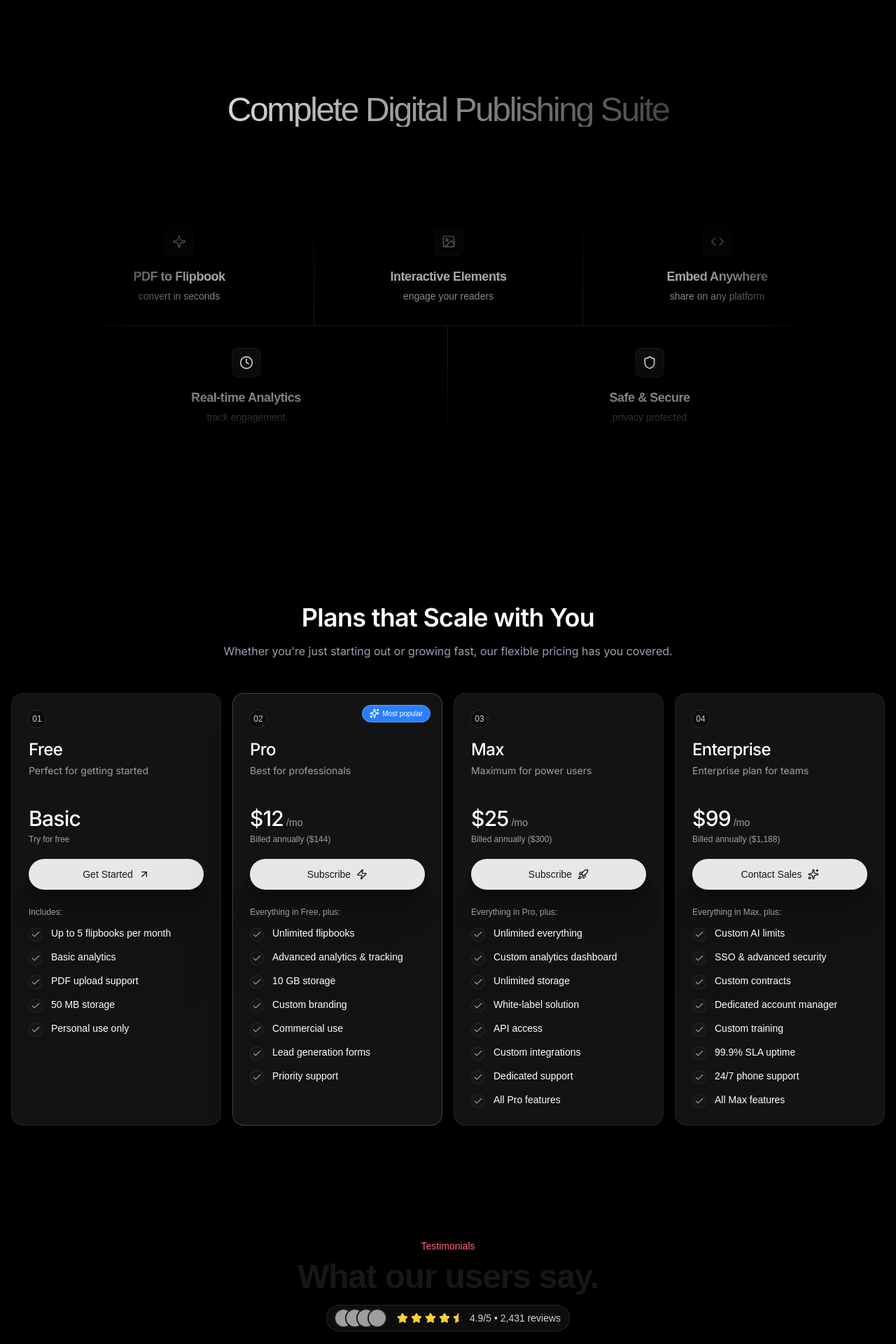
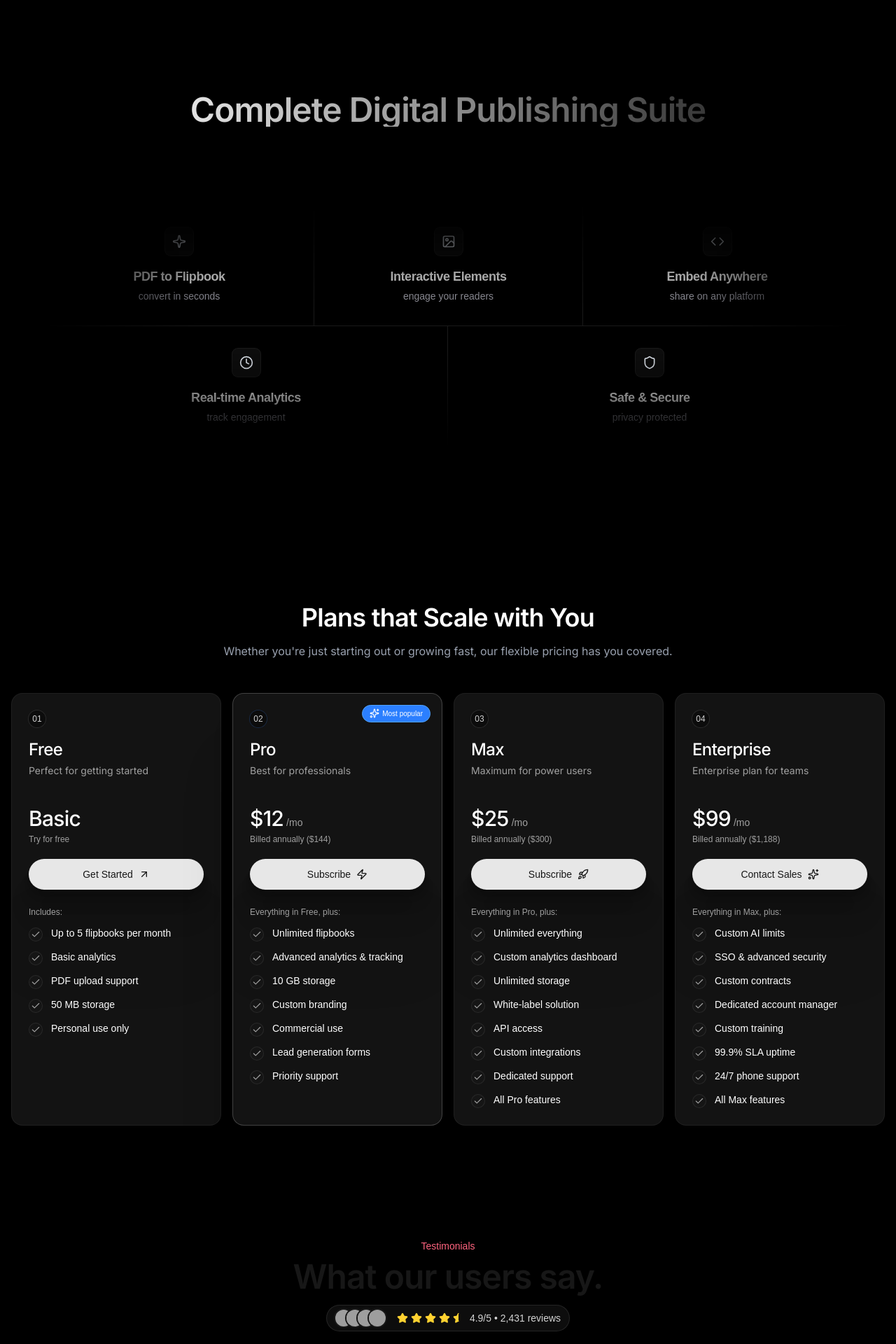
Before and after one commit to revanthchary04/originbook, a Next.js app: page / in a window 1280 px wide. Shown: the part 1340-3260 px from the top of the page at 70% size. Built offline with nearby package versions, Linux system fonts and the light colour scheme; grey boxes are pictures that could not be loaded.

Commit message:
Apply consistent Inter font styling to section titles

```diff
--- a/src/components/services.tsx
+++ b/src/components/services.tsx
@@ -5,8 +5,10 @@ const ServicesSection: React.FC = () => {
     <section className="mt-10 mb-0 pt-0 pb-0 relative">
       <div className="sm:px-6 lg:px-8 lg:pb-0 max-w-7xl mr-auto ml-auto pt-16 pr-4 pb-16 pl-4">
         <h2
-          className="text-2xl font-medium text-white tracking-tighter text-center mb-0 sm:text-5xl"
+          className="text-2xl font-semibold text-white text-center mb-0 sm:text-5xl"
           style={{
+            fontFamily: 'Inter, sans-serif',
+            letterSpacing: '-0.02em',
             maskImage: 'linear-gradient(90deg, transparent, black 0%, black 10%, transparent)',
             WebkitMaskImage: 'linear-gradient(90deg, transparent, black 0%, black 10%, transparent)'
           }}
--- a/src/components/testimonials.tsx
+++ b/src/components/testimonials.tsx
@@ -50,7 +50,7 @@ export default function TestimonialsSection() {
         {/* Header */}
         <div className="mb-12 text-center">
           <span className="text-sm font-medium text-rose-400">Testimonials</span>
-          <h2 className="mt-2 text-3xl sm:text-4xl md:text-5xl font-semibold tracking-tight">
+          <h2 className="mt-2 text-3xl sm:text-4xl md:text-5xl font-semibold" style={{ fontFamily: 'Inter, sans-serif', letterSpacing: '-0.02em' }}>
             What our users say.
           </h2>
 
```
